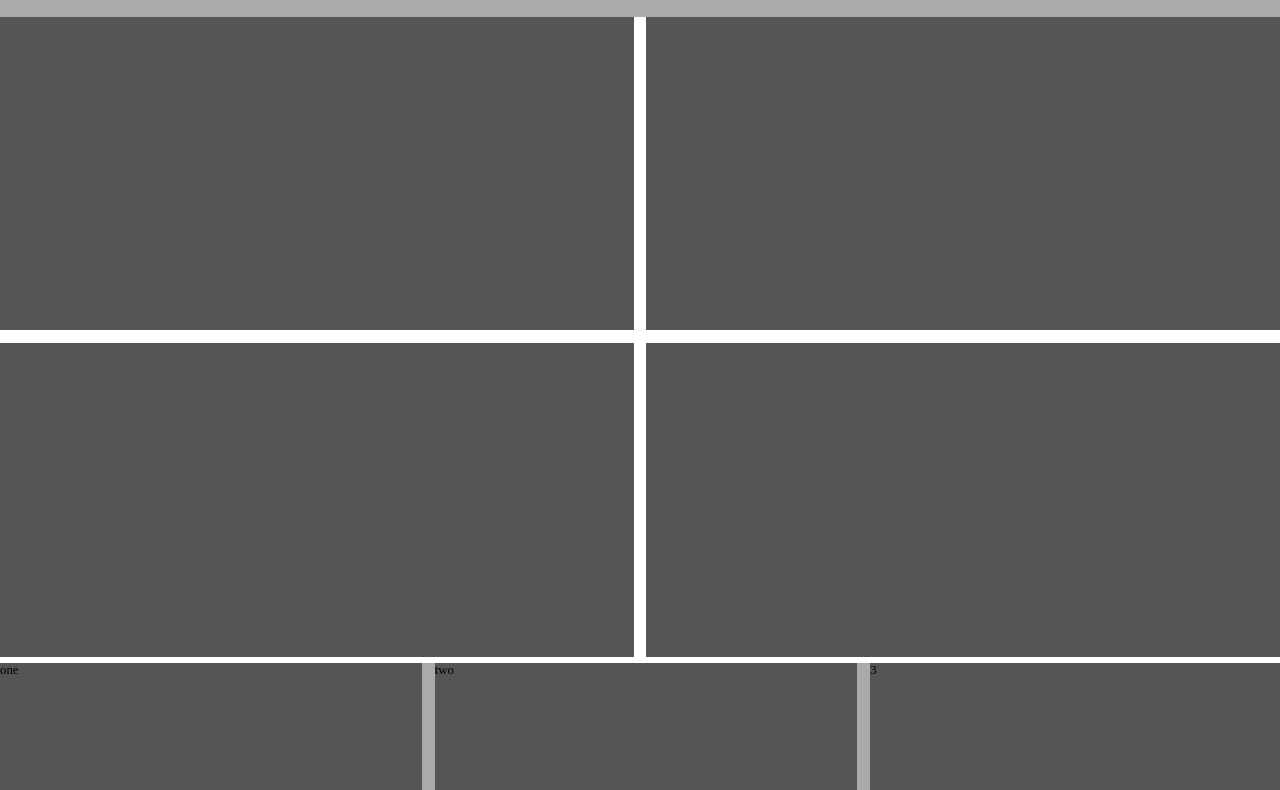
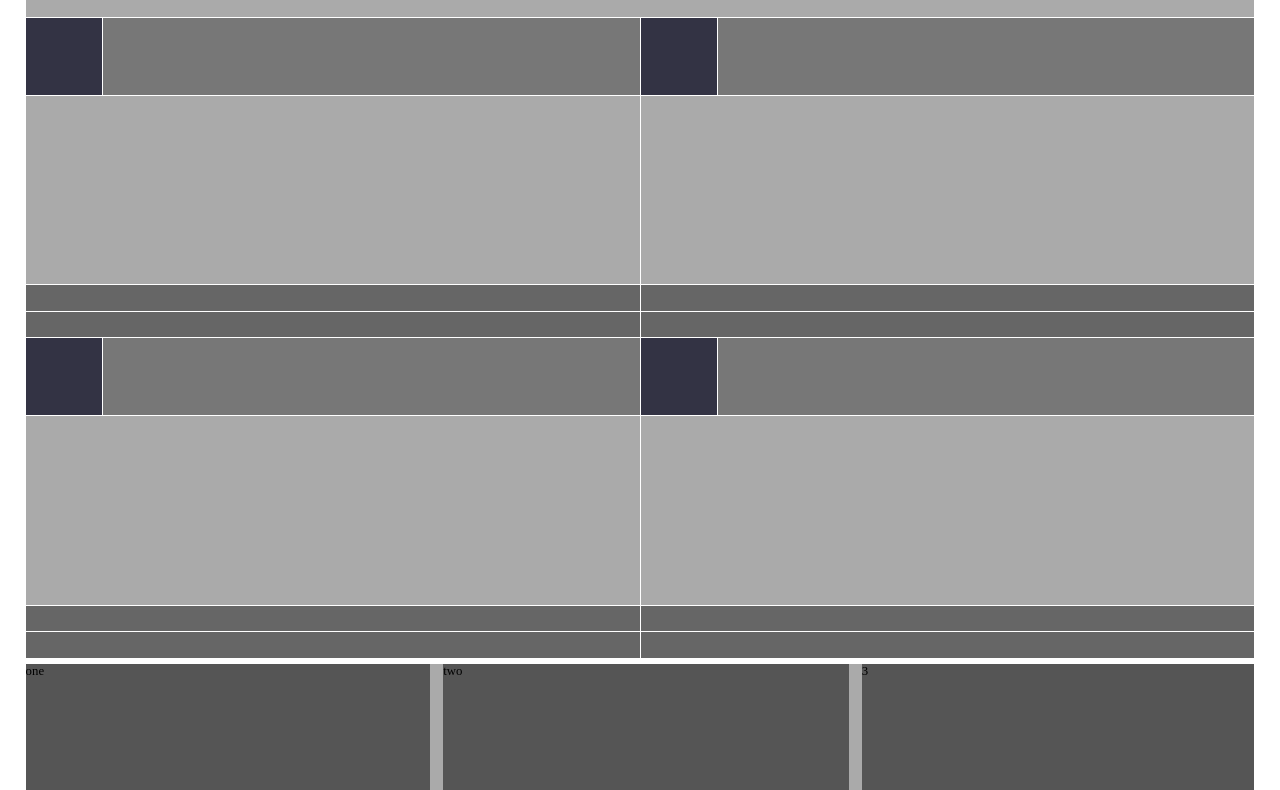
Before and after one commit to ioanniskousis/Design_Teardown, a plain HTML site: page index.html in a window 1280 px wide. Shown: the part 317-1107 px from the top of the page. Drawn offline with nearby package versions, Linux system fonts and the light colour scheme.

Commit message:
Placed elements hierachy and styling in latest articles

```diff
--- a/css/style.css
+++ b/css/style.css
@@ -6,6 +6,10 @@
 
 body {
   font-size: 1vw;
+}
+
+main {
+  margin: 0 2em;
 }
 
 /* NAVIGATION HEADER */
@@ -94,14 +98,49 @@ p.page-nav-button-desc {
   display: grid;
   grid-template-columns: auto auto;
   height: 50em;
-
-  grid-column-gap: 1em;
-  grid-row-gap: 1em;
+  margin-top: 1px;
+  grid-gap: 1px;
 }
 
 .latest-article {
-  background-color: #555;
   max-height: 25em;
+  display: flex;
+  flex-direction: column;
+}
+
+.article-header {
+  height: 6em;
+  display: flex;
+  margin-bottom: 1px;
+}
+
+.writers-image {
+  width: 6em;
+  background-color: #334;
+}
+
+.writers-name {
+  background-color: #777;
+  flex: 1;
+  margin-left: 1px;
+}
+
+.article-description {
+  height: auto;
+  background-color: #aaa;
+  flex: 1;
+}
+
+.article-comments {
+  background-color: #666;
+  height: 2em;
+  margin-top: 1px;
+}
+
+.article-arrow {
+  margin-top: 1px;
+  background-color: #666;
+  height: 2em;
 }
 
 /* LATEST POSTS */
--- a/index.html
+++ b/index.html
@@ -44,13 +44,46 @@
   <main class="">
     <section class="">
       <header class="latest-articles-header">
-        <p class="">Don’t Miss These Latest</p><br><p>Articles</p>
+        <p class="">Don’t Miss These Latest</p><br>
+        <p>Articles</p>
       </header>
       <div class="latest-articles-grid">
-        <div class="latest-article"></div>
-        <div class="latest-article"></div>
-        <div class="latest-article"></div>
-        <div class="latest-article"></div>
+        <div class="latest-article">
+          <div class="article-header">
+            <div class="writers-image"></div>
+            <div class="writers-name"></div>
+          </div>
+          <div class="article-description"></div>
+          <div class="article-comments"></div>
+          <div class="article-arrow"></div>
+        </div>
+        <div class="latest-article">
+          <div class="article-header">
+            <div class="writers-image"></div>
+            <div class="writers-name"></div>
+          </div>
+          <div class="article-description"></div>
+          <div class="article-comments"></div>
+          <div class="article-arrow"></div>
+        </div>
+        <div class="latest-article">
+          <div class="article-header">
+            <div class="writers-image"></div>
+            <div class="writers-name"></div>
+          </div>
+          <div class="article-description"></div>
+          <div class="article-comments"></div>
+          <div class="article-arrow"></div>
+        </div>
+        <div class="latest-article">
+          <div class="article-header">
+            <div class="writers-image"></div>
+            <div class="writers-name"></div>
+          </div>
+          <div class="article-description"></div>
+          <div class="article-comments"></div>
+          <div class="article-arrow"></div>
+        </div>
       </div>
       <footer class="hidden"></footer>
     </section>
```
